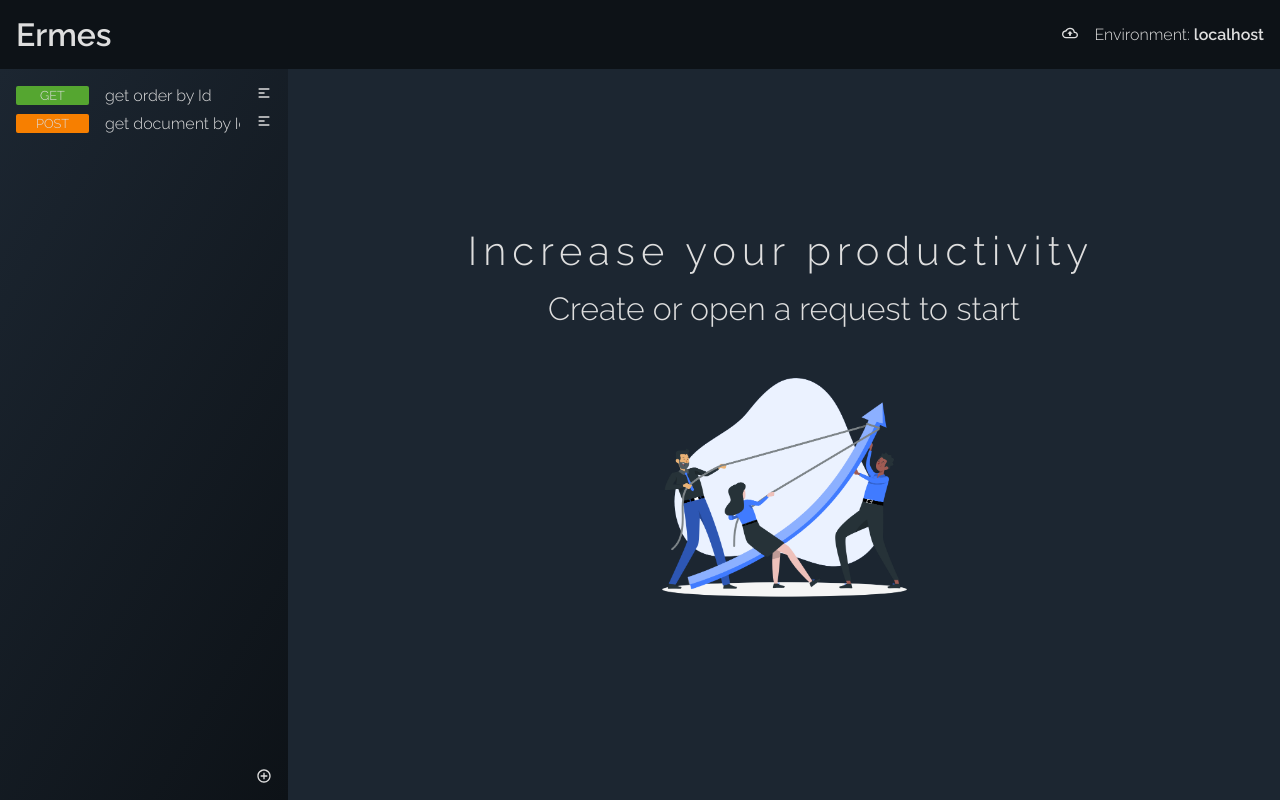
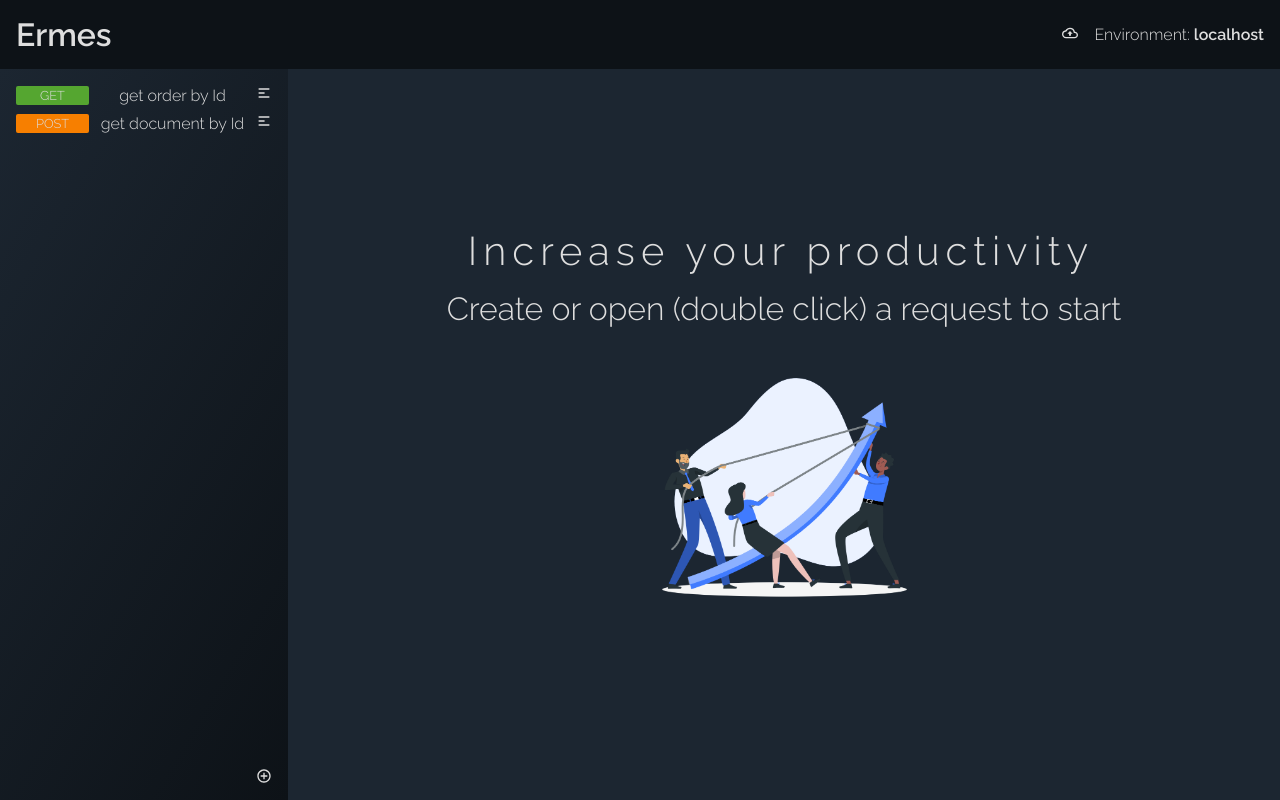
Before and after one commit to Nolex13/Ermes, a React (Create React App) app: page / in a window 1280 px wide. Built offline with nearby package versions, Linux system fonts and the light colour scheme.

Commit message:
Fixed some user experience problems

```diff
--- a/src/components/Main.tsx
+++ b/src/components/Main.tsx
@@ -78,7 +78,7 @@ const OpenRequestContainer = styled.div`
 const OpenRequest: FC = () => (
 	<OpenRequestContainer>
 		<h3>Increase your productivity</h3>
-		<h4>Create or open a request to start</h4>
+		<h4>Create or open (double click) a request to start</h4>
 		<Img />
 	</OpenRequestContainer>
 );
--- a/src/components/Paginator/Paginator.tsx
+++ b/src/components/Paginator/Paginator.tsx
@@ -2,7 +2,7 @@ import React, { FC } from 'react';
 import { Page, PageCloseButton, PageDescription, Pages } from './Pages';
 import { useAppDispatch, useAppSelector } from '../../utils/Hooks';
 import { Request } from '../../data/Types';
-import { remove, select } from '../../data/slices/PagesSlice';
+import { removePage, select } from '../../data/slices/PagesSlice';
 
 export const Paginator: FC = () => {
 	const data = useAppSelector(state => state.pagination);
@@ -12,8 +12,14 @@ export const Paginator: FC = () => {
 		dispatch(select(page.index));
 	};
 
-	const removePage = (index: string) => {
-		dispatch(remove(index));
+	const onRemovePage = (index: string) => {
+		dispatch(removePage(index));
+	};
+
+	const onTabClick = (e: React.MouseEvent<HTMLLIElement>, index: string) => {
+		if (e.nativeEvent.button === 1) {
+			onRemovePage(index);
+		}
 	};
 
 	return (
@@ -22,12 +28,13 @@ export const Paginator: FC = () => {
 				return (
 					<Page
 						className={data.activePage === p.index ? 'active' : ''}
+						onMouseDown={e => onTabClick(e, p.index)}
 						key={p.index}
 					>
 						<PageDescription onClick={() => onPageClick(p)}>
 							{p.description}
 						</PageDescription>{' '}
-						<PageCloseButton onClick={() => removePage(p.index)} />
+						<PageCloseButton onClick={() => onRemovePage(p.index)} />
 					</Page>
 				);
 			})}
--- a/src/components/Request/RequestBody.tsx
+++ b/src/components/Request/RequestBody.tsx
@@ -1,4 +1,4 @@
-import React, { FC } from 'react';
+import React, { ChangeEvent, FC } from 'react';
 import { Request } from '../../data/Types';
 import { Row } from '../Row/Row';
 import { Tabs } from '../Tab/Tabs';
@@ -8,6 +8,9 @@ import { BodyTab } from './BodyTab';
 import styled from 'styled-components';
 import { UrlBar } from './UrlBar';
 import { HeadersTab } from './HeaderTab';
+import { TransparentInput } from '../Input/TransparentInput';
+import { useAppDispatch, useAppSelector } from '../../utils/Hooks';
+import { getRequestBy, update } from '../../data/slices/RequestSlice';
 
 interface Props {
 	request: Request;
@@ -18,11 +21,37 @@ const Separator = styled.hr`
 	border: thin solid ${p => p.theme.light2};
 `;
 
-export const RequestBody: FC<Props> = ({ request }) => {
+const DescriptionInput = styled(TransparentInput)`
+	font-size: 2em;
+`;
+
+const Description: FC<{ requestId: string }> = ({ requestId }) => {
+	const request = useAppSelector(state => getRequestBy(state, requestId));
+	const dispatch = useAppDispatch();
+	const onDescriptionChange = (e: ChangeEvent<HTMLInputElement>) => {
+		const updatedRequest = {
+			...request,
+			description: e.target.value,
+		};
+		dispatch(
+			update({
+				index: request.index,
+				newValue: updatedRequest,
+			}),
+		);
+	};
 	return (
+		<DescriptionInput
+			value={request.description}
+			onChange={onDescriptionChange}
+		/>
+	);
+};
+
+export const RequestBody: FC<Props> = ({ request }) => (
 	<>
 		<Row>
-				<h2>{request.description}</h2>
+			<Description requestId={request.index} />
 		</Row>
 		<Row>
 			<UrlBar request={request} />
@@ -43,4 +72,3 @@ export const RequestBody: FC<Props> = ({ request }) => {
 		</Row>
 	</>
 );
-};
--- a/src/components/RequestPreview.tsx
+++ b/src/components/RequestPreview.tsx
@@ -1,13 +1,12 @@
-import React, { ChangeEvent, FC, ReactElement } from 'react';
+import React, { FC, ReactElement } from 'react';
 import { HiMenuAlt1 } from 'react-icons/hi';
 import styled from 'styled-components';
 import { IconDropdownElement, IconWithDropdown } from './Icon/IconWithDropdown';
 import { MdOutlineDeleteOutline } from 'react-icons/md';
 import { Method, Request } from '../data/Types';
-import { TransparentInput } from './Input/TransparentInput';
 import { useAppDispatch } from '../utils/Hooks';
-import { duplicate, remove, update } from '../data/slices/RequestSlice';
-import { add } from '../data/slices/PagesSlice';
+import { duplicate, remove } from '../data/slices/RequestSlice';
+import { add, removePage } from '../data/slices/PagesSlice';
 
 interface BadgeProps {
 	color: string;
@@ -36,29 +35,16 @@ const methodToBadge: Map<Method, ReactElement> = new Map<Method, ReactElement>([
 	[Method.OPTION, <Badge color="#6c757d">OPTION</Badge>],
 ]);
 
+const Description = styled.span`
+	cursor: pointer;
+`;
+
 interface Props {
 	request: Request;
 }
 
-const Description = styled(TransparentInput)`
-	margin: 0 16px;
-`;
-
 export const RequestPreview: FC<Props> = ({ request }) => {
 	const dispatch = useAppDispatch();
-
-	const onDescriptionChange = (e: ChangeEvent<HTMLInputElement>) => {
-		const updatedRequest = {
-			...request,
-			description: e.target.value,
-		};
-		dispatch(
-			update({
-				index: request.index,
-				newValue: updatedRequest,
-			}),
-		);
-	};
 	const duplicateRequest = () => {
 		dispatch(
 			duplicate({
@@ -67,6 +53,7 @@ export const RequestPreview: FC<Props> = ({ request }) => {
 		);
 	};
 	const deleteRequest = () => {
+		dispatch(removePage(request.index));
 		dispatch(remove({ index: request.index }));
 	};
 	const onSelect = () => {
@@ -74,12 +61,9 @@ export const RequestPreview: FC<Props> = ({ request }) => {
 	};
 
 	return (
-		<UrlWrapper onClick={() => onSelect()}>
+		<UrlWrapper>
 			{methodToBadge.get(request.method)}
-			<Description
-				value={request.description}
-				onChange={e => onDescriptionChange(e)}
-			/>
+			<Description onClick={onSelect}>{request.description}</Description>
 			<IconWithDropdown icon={<HiMenuAlt1 />}>
 				<IconDropdownElement
 					icon={<MdOutlineDeleteOutline />}
--- a/src/data/slices/PagesSlice.ts
+++ b/src/data/slices/PagesSlice.ts
@@ -44,7 +44,7 @@ export const PagesSlice = createSlice({
 				activePage: payload,
 			};
 		},
-		remove: (state, { payload }: PayloadAction<string>) => {
+		removePage: (state, { payload }: PayloadAction<string>) => {
 			const pages = state.pages.filter(r => r.index !== payload);
 			return {
 				...state,
@@ -55,7 +55,7 @@ export const PagesSlice = createSlice({
 	},
 });
 
-export const { remove, add, select } = PagesSlice.actions;
+export const { removePage, add, select } = PagesSlice.actions;
 
 export const pagesReducer = PagesSlice.reducer;
 
```
Lines whose indentation alone changed are shown as unchanged.
